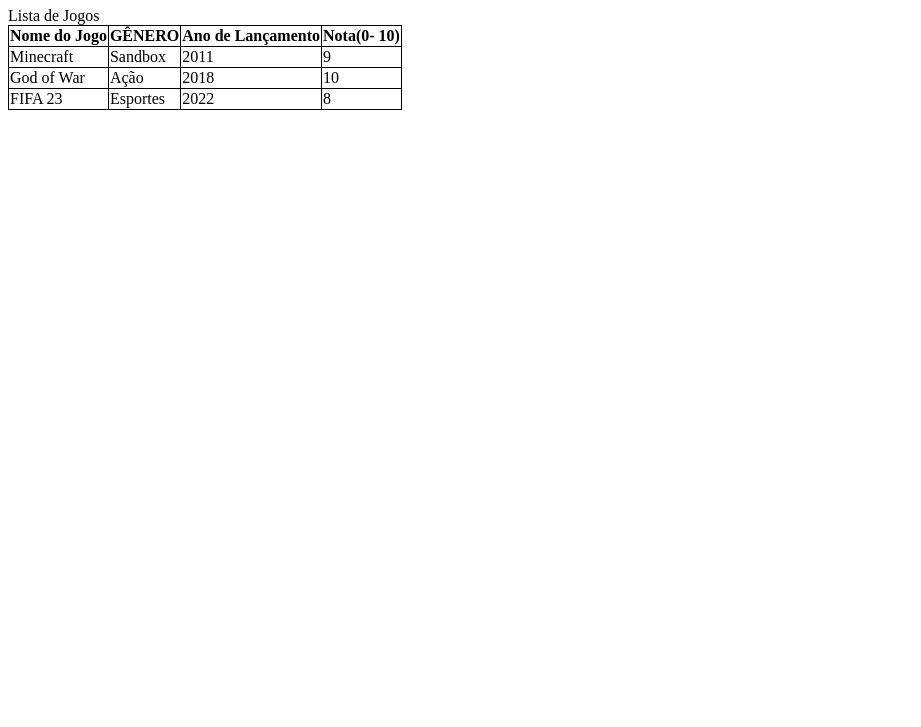
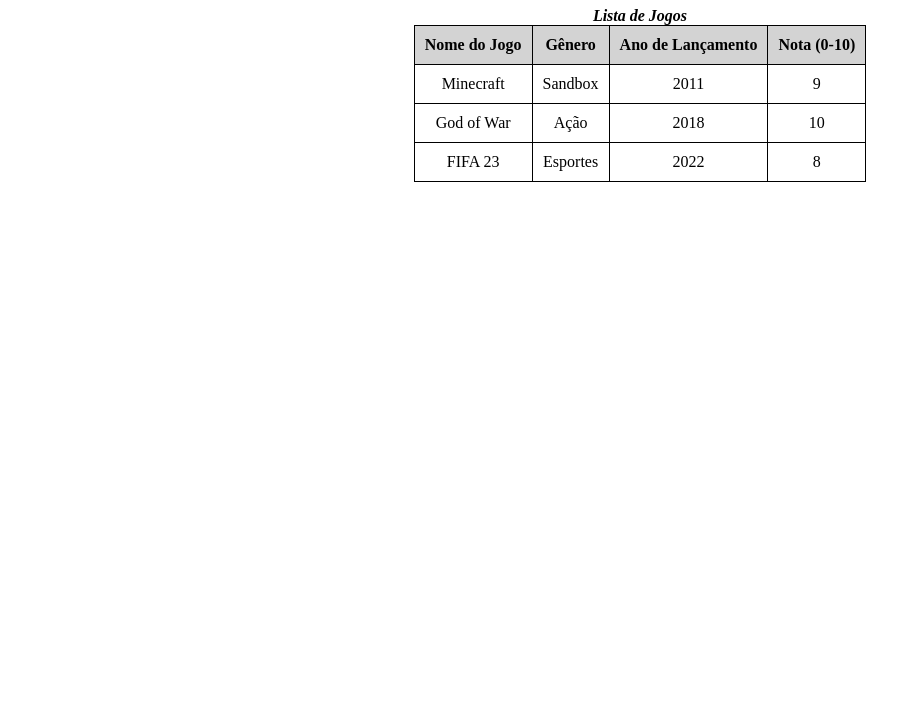
Before and after one commit to viniCEAG/tabela-n2, a plain HTML site: page index.html in a window 1280 px wide. Shown: the part 73-800 px from the top of the page, without its empty margins (0-921 px from the left). Drawn offline with Linux system fonts and the light colour scheme.

Commit message:
finalizado

```diff
--- a/index.html
+++ b/index.html
@@ -7,25 +7,39 @@
     <style>
         table {
             border-collapse: collapse;
+            margin: auto; /* Centraliza horizontalmente */
         }
 
         th, td {
             border: 1px solid black;
-
+            padding: 10px;
         }
 
+        thead {
+            background-color: lightgray; /* Fundo cinza claro no cabeçalho */
+        }
+
+        caption {
+            font-weight: bold; /* Negrito */
+            font-style: italic; /* Itálico */
+        }
+
+        .container {
+            text-align: center; /* Centraliza o conteúdo */
+        }
     </style>
 </head>
 <body>
+    <div class="container">
         <h1>Jogos Favoritos da Turma</h1>
         <table>
-<capition>Lista de Jogos</capition>
+            <caption>Lista de Jogos</caption>
             <thead>
                 <tr>
                     <th>Nome do Jogo</th>
-<th>GÊNERO</th>
+                    <th>Gênero</th>
                     <th>Ano de Lançamento</th>
-<th>Nota(0- 10)</th>
+                    <th>Nota (0-10)</th>
                 </tr>
             </thead>
             <tbody>
@@ -48,12 +62,7 @@ th, td {
                     <td>8</td>
                 </tr>
             </tbody>
-
-
-
-
-
-
         </table>
+    </div>
 </body>
 </html>
```
Lines whose indentation alone changed are shown as unchanged.
